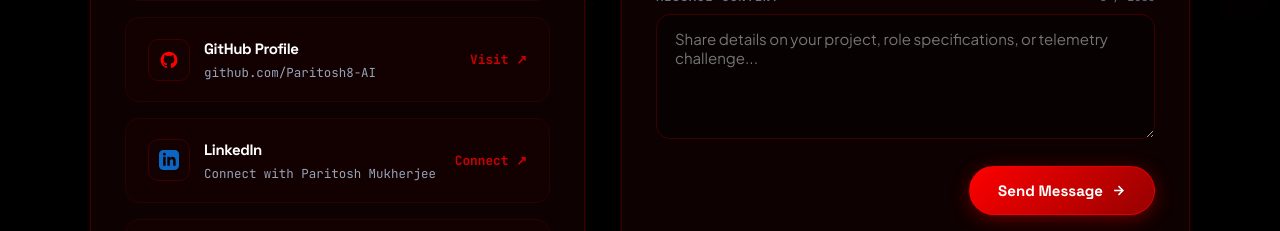
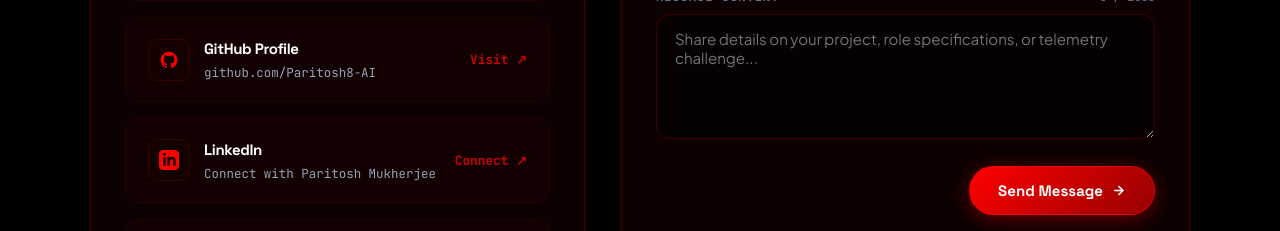
Before and after one commit to Paritosh8-AI/portfolio, a Next.js app: page /contact in a window 1280 px wide. Shown: the part 780-1011 px from the top of the page. Built offline with nearby package versions, Linux system fonts and the light colour scheme.

Commit message:
style: unify contact icon and experience telemetry widget to Color Hunt palette

```diff
--- a/app/contact/page.jsx
+++ b/app/contact/page.jsx
@@ -167,7 +167,7 @@ export default function ContactPage() {
               style={{ textDecoration: 'none', color: 'inherit' }}
             >
               <div className="channel-left">
-                <div className="channel-icon" style={{ color: '#0a66c2' }}>
+                <div className="channel-icon" style={{ color: 'var(--accent-primary)' }}>
                   <svg width="20" height="20" fill="currentColor" viewBox="0 0 24 24">
                     <path d="M19 0h-14c-2.761 0-5 2.239-5 5v14c0 2.761 2.239 5 5 5h14c2.762 0 5-2.239 5-5v-14c0-2.761-2.238-5-5-5zm-11 19h-3v-11h3v11zm-1.5-12.268c-.966 0-1.75-.79-1.75-1.764s.784-1.764 1.75-1.764 1.75.79 1.75 1.764-.783 1.764-1.75 1.764zm13.5 12.268h-3v-5.604c0-3.368-4-3.113-4 0v5.604h-3v-11h3v1.765c1.396-2.586 7-2.777 7 2.476v6.759z" />
                   </svg>
--- a/app/experience/page.jsx
+++ b/app/experience/page.jsx
@@ -165,10 +165,10 @@ export default function ExperiencePage() {
               display: 'grid',
               gridTemplateColumns: 'repeat(auto-fit, minmax(200px, 1fr))',
               gap: 16,
-              background: 'rgba(255, 255, 255, 0.6)',
+              background: 'rgba(20, 2, 2, 0.75)',
               padding: 18,
               borderRadius: 12,
-              border: '1px solid var(--border-subtle)',
+              border: '1px solid var(--border-medium)',
             }}
           >
             <div>
```
